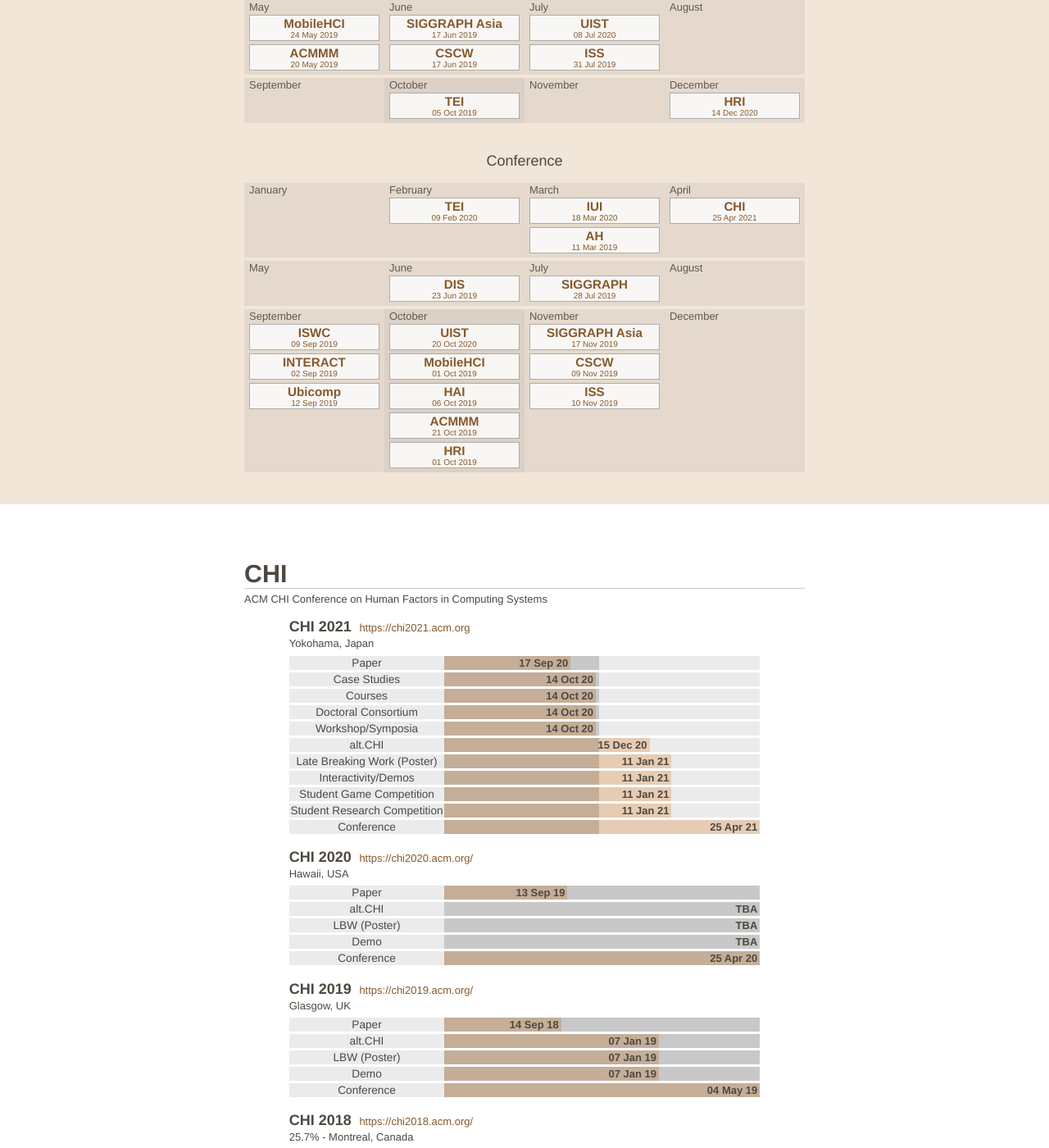
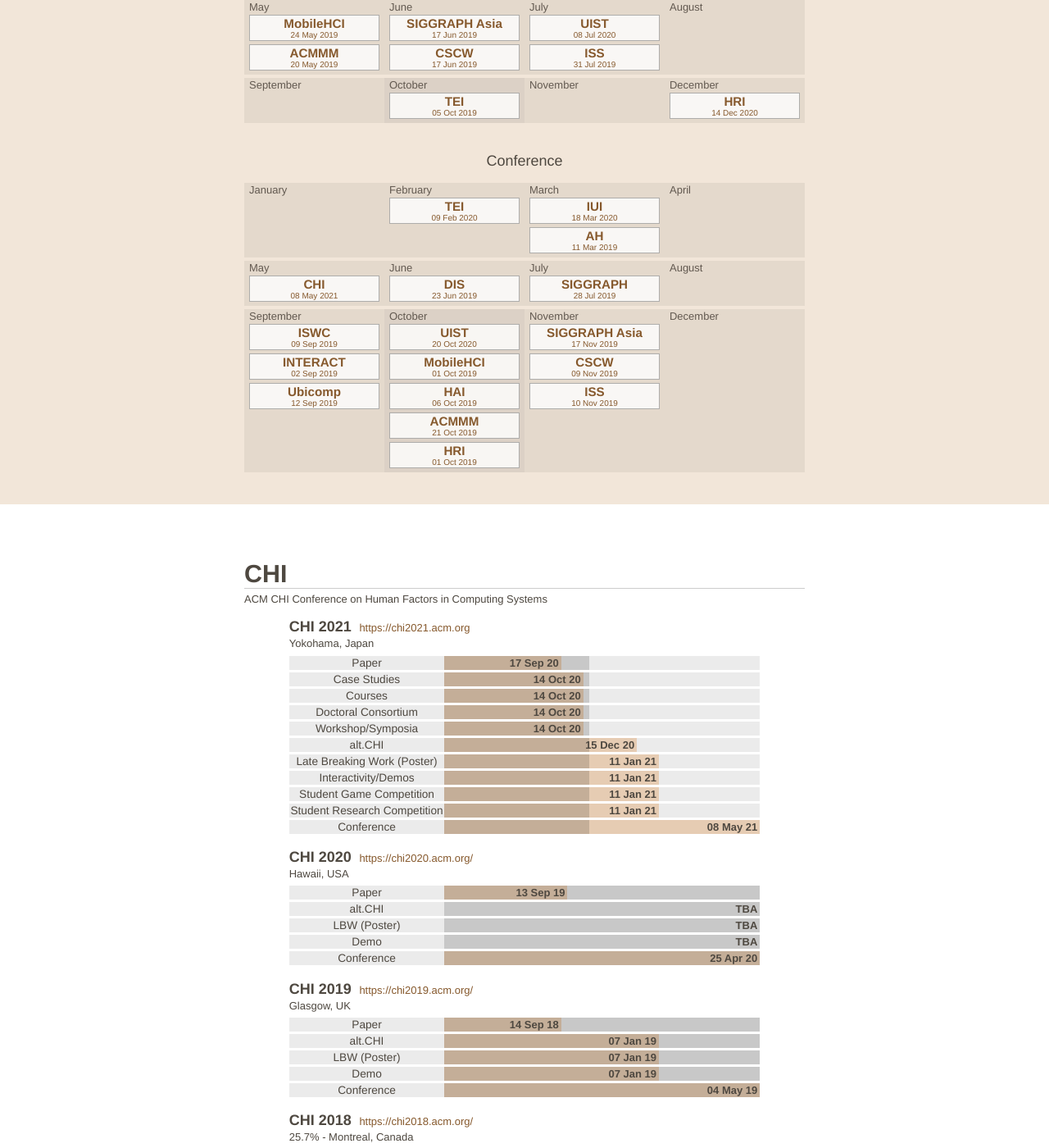
Before and after one commit to hci-calendar/hci-calendar.github.io, a Jekyll site: the page built from _pages/hci.md, in a window 1280 px wide and 1400 px high, scrolled down 1339 px. Shown: the whole window at 82% size. Built offline with Jekyll 4.4.1, drawn with Linux system fonts in a browser that asks for light colours; comment, search, counter and statistics services are not loaded.

Commit message:
Update hci.yml

```diff
--- a/_data/cal/hci.yml
+++ b/_data/cal/hci.yml
@@ -3,7 +3,7 @@
   years:
   -
     year: 2021
-    date: "2021-04-25"
+    date: "2021-05-08"
     url : https://chi2021.acm.org
     info: Yokohama, Japan
     submissions:
```
